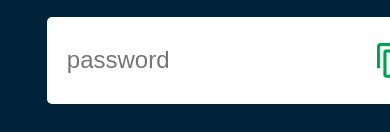
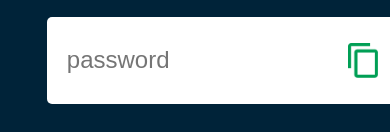
Before and after one commit to Satyam-2701/password, a plain HTML site: page index.html in a window 390 px wide. Shown: the part 216-348 px from the top of the page. Drawn offline with Linux system fonts and the light colour scheme.

Commit message:
Update style.css
hshsh

```diff
--- a/style.css
+++ b/style.css
@@ -71,3 +71,8 @@ button
   cursor: pointer;
 
 }
+@media (max-width:500px){
+  .display img{
+    margin-left: -50px;
+  }
+}
```
